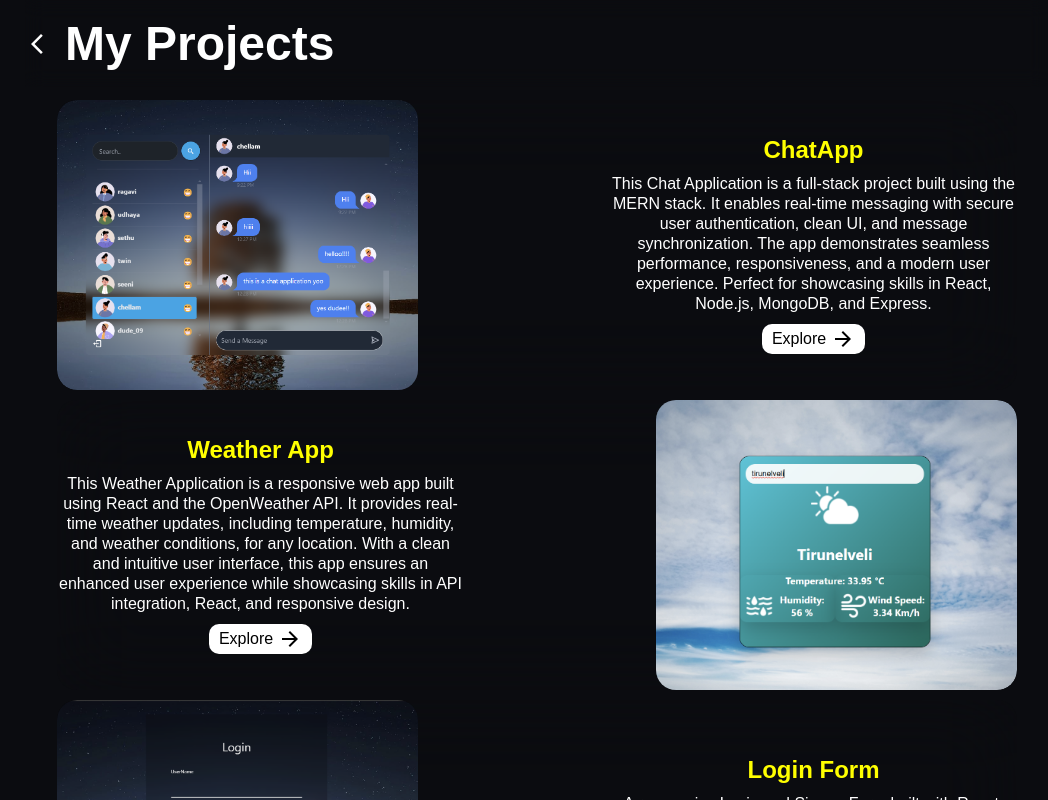
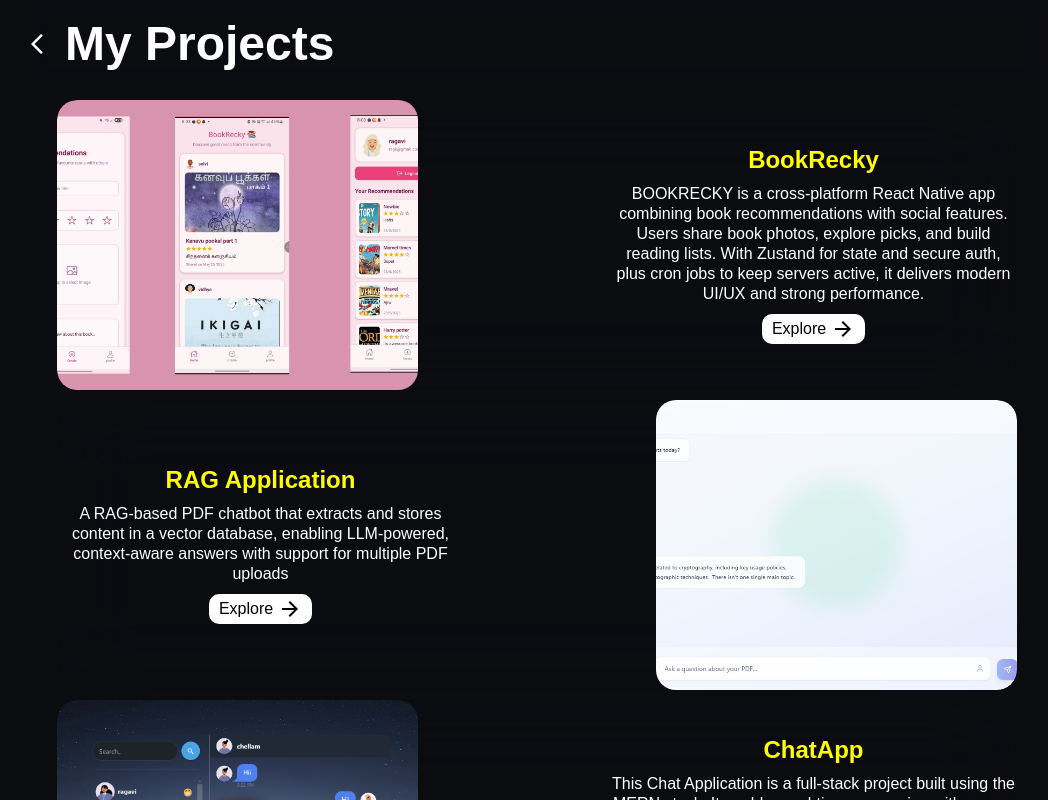
Before and after one commit to kandiahc-it/PortfolioNew, a React (Create React App) app: page /PortfolioNew/projects in a window 1280 px wide. Shown: the top 800 px of the page, without its empty margins (103-1151 px from the left). Built offline with nearby package versions, Linux system fonts and the light colour scheme.

Commit message:
updated the projects

```diff
--- a/src/data.js
+++ b/src/data.js
@@ -12,7 +12,8 @@ import Calculator from "./components/assets/Calculator.png";
 import UIDesign from "./components/assets/ui-design.png";
 import webDesign from "./components/assets/web-designer.png";
 import AppDesign from "./components/assets/app-design.png";
-
+import pdfquerychatbot from "./components/assets/PDF_query_chatbot.png"
+import bookRecky from "./components/assets/BookRecky.png"
 export const data = {
     name : "Kandiah C",
     TechKnown : ["Web Designer", "Web Developer","App Developer"],
@@ -119,11 +120,23 @@ export const data = {
       },
       {
         img: AppDesign ,
-        heading: "App Design",
-        para: "Design intuitive and visually engaging mobile applications,specializing in creating user-friendly interfaces and seamless user experiences.",
+        heading: "App Development",
+        para: "Design and Develop Intuitive, visually engaging mobile applications with user-friendly interfaces and seamless experiences.",
       },
     ],
     ProjectList : [
+        {
+          head:"BookRecky",
+          img:bookRecky,
+          desc:"BOOKRECKY is a cross-platform React Native app combining book recommendations with social features. Users share book photos, explore picks, and build reading lists. With Zustand for state and secure auth, plus cron jobs to keep servers active, it delivers modern UI/UX and strong performance.",
+          link:"https://github.com/kandiahc-it/BookReckyApp"
+        },
+        {
+          head:"RAG Application",
+          img:pdfquerychatbot,
+          desc:"A RAG-based PDF chatbot that extracts and stores content in a vector database, enabling LLM-powered, context-aware answers with support for multiple PDF uploads",
+          link:"https://github.com/kandiahc-it/Pdf_Querying_ChatBot"
+        },
         {
           head:"ChatApp",
           img:ChatApp,
```
Also changed, not shown: src/components/assets/BookRecky.png (added), src/components/assets/PDF_query_chatbot.png (added).
